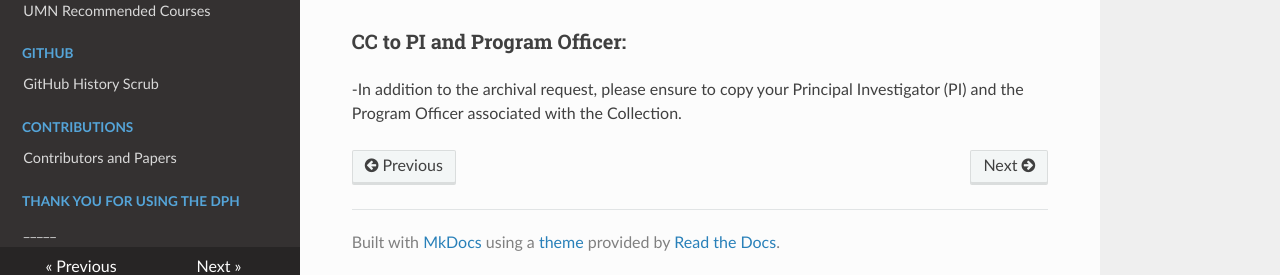
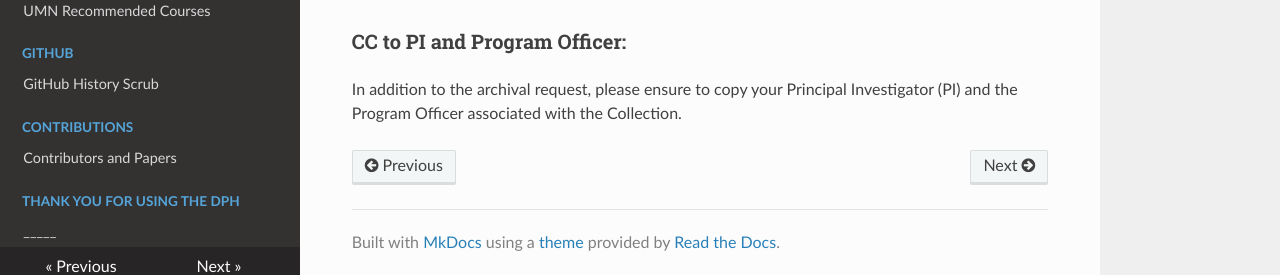
Before and after one commit to DCAN-Labs/cdni-brain, an MkDocs documentation site: the page built from docs/nda-archive.md, in a window 1280 px wide. Shown: the part 613-888 px from the top of the page. Built offline with MkDocs 1.6.1, drawn with Linux system fonts in a browser that asks for light colours; nearby versions of some CDN libraries.

```diff
--- a/docs/nda-archive.md
+++ b/docs/nda-archive.md
@@ -22,4 +22,4 @@ Specify the NDA Collection number. This detail is necessary for organizing and a
 
 ### CC to PI and Program Officer:
 
--In addition to the archival request, please ensure to copy your Principal Investigator (PI) and the Program Officer associated with the Collection.
+In addition to the archival request, please ensure to copy your Principal Investigator (PI) and the Program Officer associated with the Collection.
```
